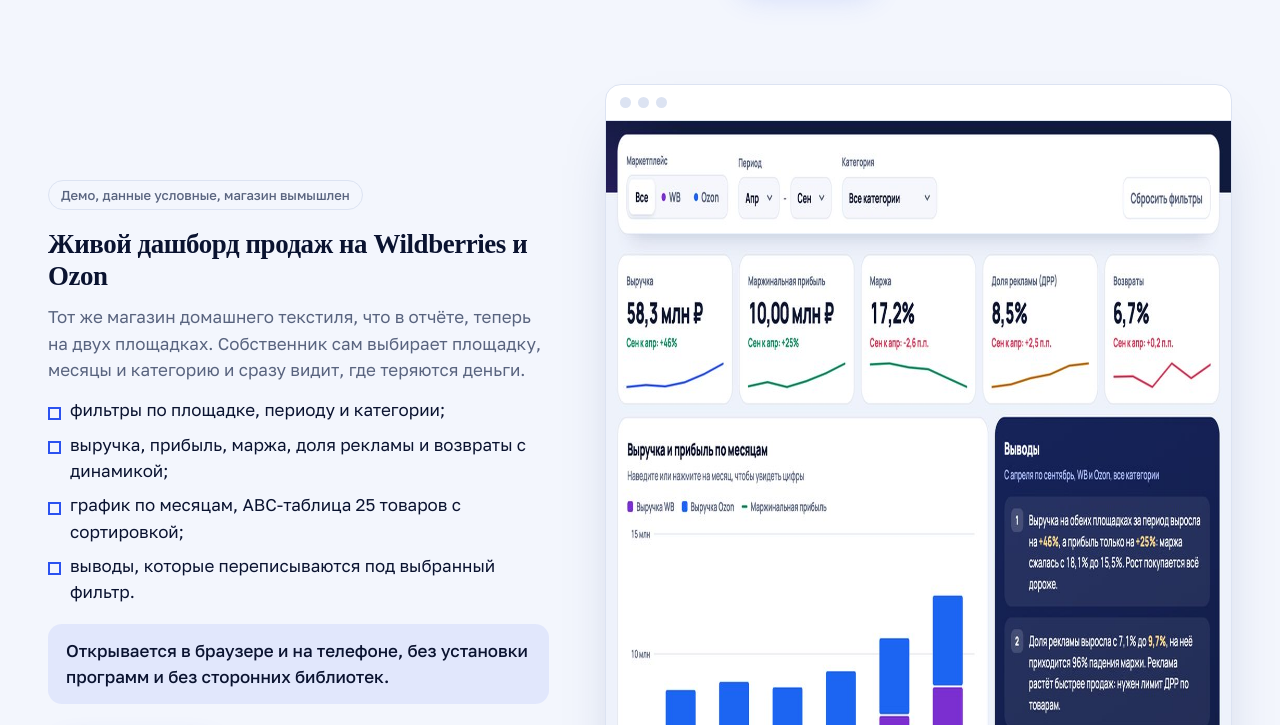
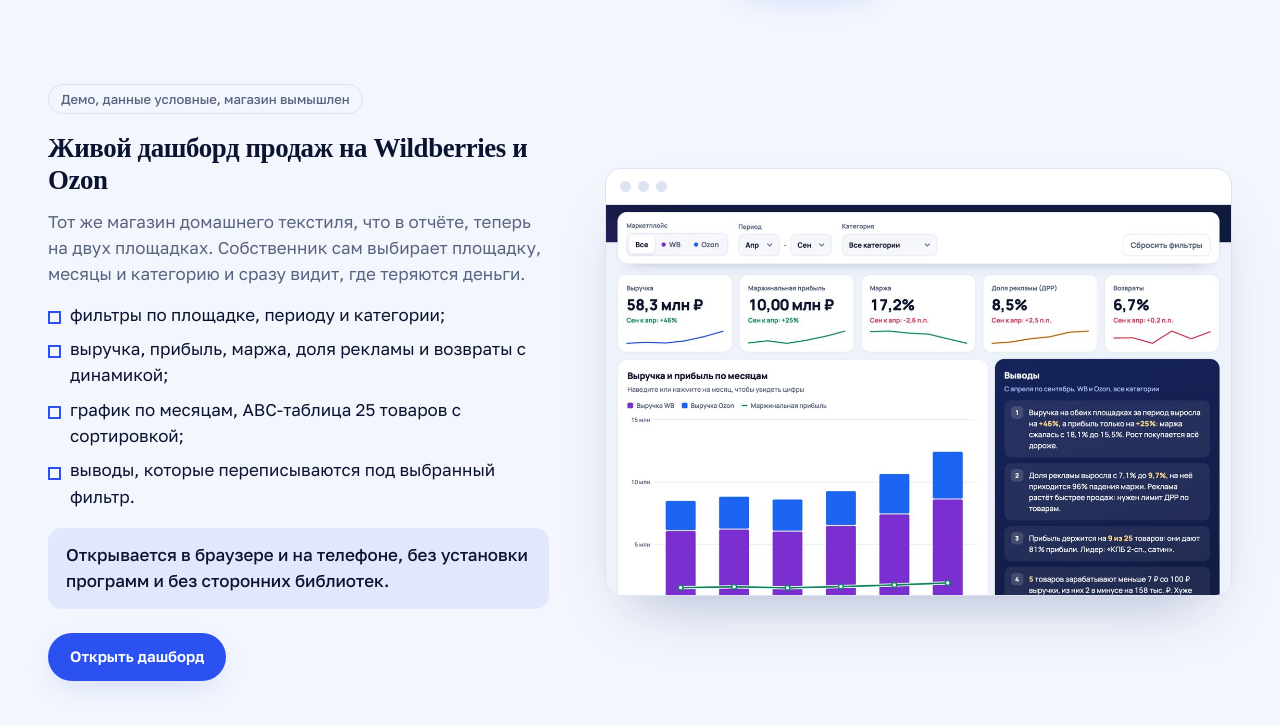
Before and after one commit to egorbrodilo/egorbrodilo.github.io, a plain HTML site: page index.html in a window 1280 px wide. Shown: the part 5680-6405 px from the top of the page. Drawn offline with Linux system fonts and the light colour scheme; animation ran at ten frames a second; a web font is replaced by a local one.

Commit message:
Превью в рамках окна: height:auto, картинки без растяжения

```diff
--- a/index.html
+++ b/index.html
@@ -34,7 +34,7 @@
 *{box-sizing:border-box}
 html{-webkit-text-size-adjust:100%;scroll-behavior:smooth;overflow-x:clip}
 body{margin:0;background:var(--bg);color:var(--text);font-family:"Golos Text",system-ui,sans-serif;font-size:17px;line-height:1.55;overflow-x:clip;transition:background .4s,color .4s}
-img{display:block;max-width:100%}
+img{display:block;max-width:100%;height:auto}
 a{color:inherit}
 :focus-visible{outline:2px solid var(--blue);outline-offset:3px;border-radius:4px}
 .wrap{max-width:var(--wrap);margin:0 auto;padding:0 28px}
@@ -240,6 +240,7 @@ h1,h2,h3{font-family:"Unbounded",sans-serif;font-weight:600;letter-spacing:-.02e
 .win .bar{display:flex;gap:7px;padding:12px 14px;border-bottom:1px solid var(--line)}
 .win .bar i{width:11px;height:11px;border-radius:50%;background:var(--line)}
 .win button{all:unset;display:block;cursor:zoom-in}
+.win img{width:100%;height:auto;object-fit:contain}
 .stack2{position:relative;padding:0 0 12% 0}
 .stack2 .win:nth-child(2){position:absolute;width:62%;right:0;bottom:0;transform:rotate(3deg)}
 .stack2 .win:first-child{width:86%}
```
